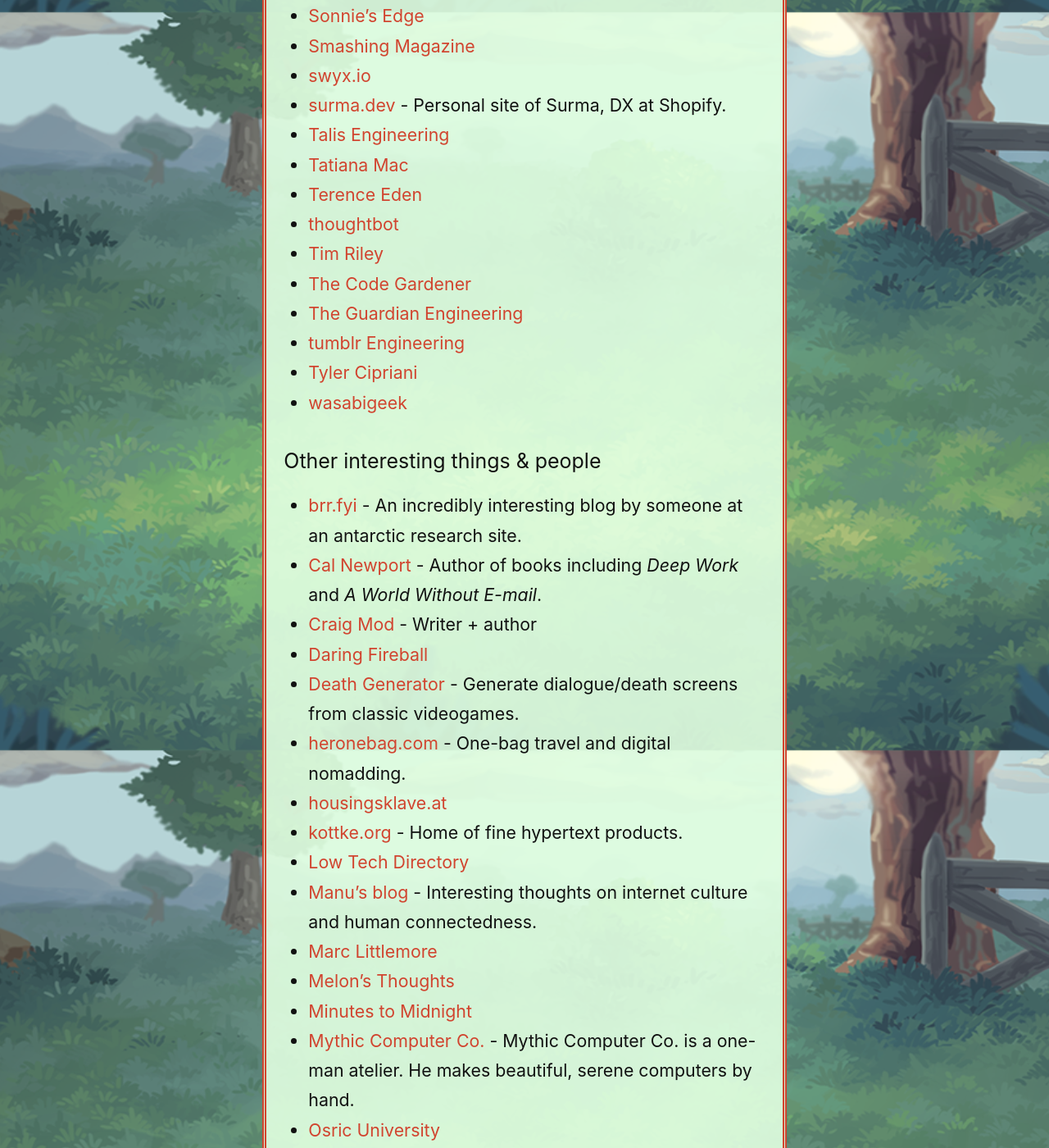
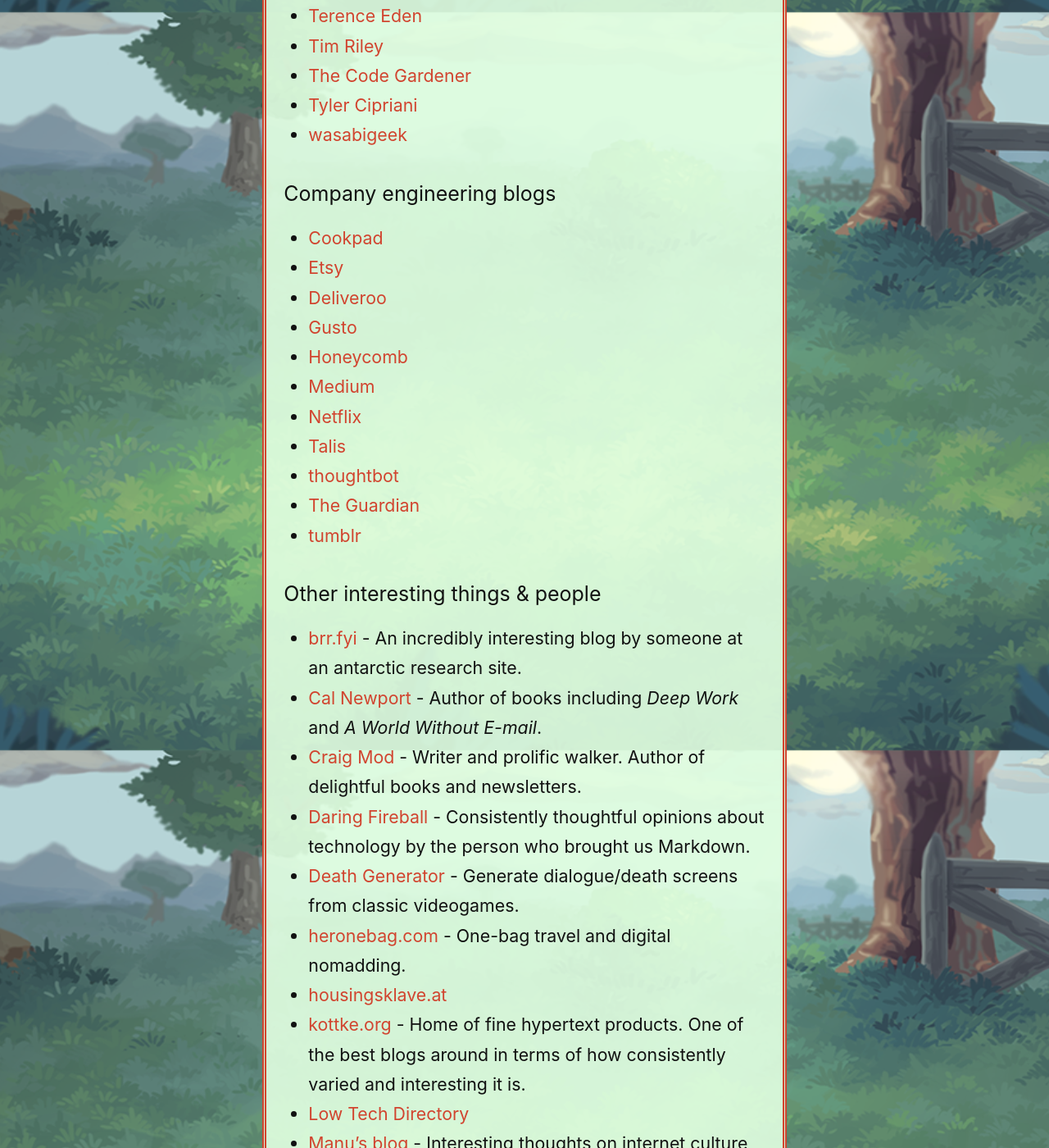
Before and after one commit to jsrn/jsrn.github.io, a Jekyll site: the page built from links.md, in a window 1280 px wide and 1400 px high, scrolled down 3585 px. Shown: the whole window at 82% size. Built offline with Jekyll 4.4.1, drawn with Linux system fonts in a browser that asks for light colours; some of the changed text lies outside the part shown.

Commit message:
updated link contexts

```diff
--- a/links.md
+++ b/links.md
@@ -35,15 +35,15 @@
 
 ## Comics
 
-- [MonkeyUser](https://www.monkeyuser.com)
-- [xkcd](https://xkcd.com)
+- [MonkeyUser](https://www.monkeyuser.com) - Comics about the joy of working in tech.
+- [xkcd](https://xkcd.com) - A webcomic of romance, sarcasm, math, and language.
 
 ## Technology and programming
 
-- [Accessabilly](https://accessabilly.com)
+- [Accessabilly](https://accessabilly.com) -  Martin Mengele's blog about accessibility and user experience.
 - [Addy Osmani](https://addyosmani.com) - Software Engineer and leader currently working on the Google Chrome web browser.
-- [A List Apart](https://alistapart.com)
-- [Accidentally in Code](https://cate.blog)
+- [A List Apart](https://alistapart.com) - Interesting blog posts on design.
+- [Accidentally in Code](https://cate.blog) - Cate is an Engineering Director at DuckDuckGo and an advisor at Glowforge.
 - [Alvaro Montoro](http://alvaromontoro.com)
 - [Anil Dash](https://anildash.com)
 - [Avdi Grimm](https://avdi.codes/) - A great teacher of Ruby programming and more.
@@ -54,20 +54,15 @@
 - [Cheapskates Guide](https://cheapskatesguide.org)
 - [Code with Jason](https://www.codewithjason.com)
 - [Collin Donnell](https://collindonnell.com)
-- [Cookpad Engineering](https://sourcediving.com)
 - [CSS-Tricks](https://css-tricks.com)
 - [David Peach](https://blog.davidpeach.me) - Laravel & neovim.
-- [Deliveroo Engineering](https://deliveroo.engineering)
 - [dnsmichi.at](https://dnsmichi.at)
 - [esparta.co](https://esparta.co)
 - [Erica Sadun](https://ericasadun.com)
-- [Etsy Engineering](http://codeascraft.com)
 - [Faraaz's Blog](https://faraazahmad.github.io)
 - [flower.codes](http://flower.codes/) - Personal site of Zach.
 - [furbo.org](https://furbo.org)
 - [Go Make Things](https://gomakethings.com/) - Advocate for simple, resilient JavaScript programming that works for everybody.
-- [Gusto Engineering](https://engineering.gusto.com)
-- [Honeycomb](https://www.honeycomb.io/blog) - The engineering blog of the observability platform.
 - [House of van Schneider](https://vanschneider.com)
 - [inessential](https://inessential.com)
 - [interblah.net](https://interblah.net/)
@@ -80,11 +75,9 @@
 - [Know Your Team](https://blog.knowyourcompany.com)
 - [Laura Kalbag](https://laurakalbag.com)
 - [Marc Jenkins](https://marcjenkins.co.uk)
-- [Medium Engineering](https://medium.engineering)
 - [Michiel Sikkes](https://www.michielsikkes.com)
 - [Mike Perham](https://www.mikeperham.com) - The creator of sidekiq, a background task processor for Ruby.
 - [naildrivin5.com](https://naildrivin5.com)
-- [Netflix Engineering](https://netflixtechblog.com)
 - [Nishiki Liu](https://nshki.com)
 - [Oh Hello Ana](https://ohhelloana.blog)
 - [Paul Mucur](https://mudge.name)
@@ -101,27 +94,37 @@
 - [Smashing Magazine](https://www.smashingmagazine.com)
 - [swyx.io](https://www.swyx.io)
 - [surma.dev](https://surma.dev/) - Personal site of Surma, DX at Shopify.
-- [Talis Engineering](https://engineering.talis.com)
 - [Tatiana Mac](https://www.tatianamac.com)
 - [Terence Eden](https://shkspr.mobi)
-- [thoughtbot](https://thoughtbot.com/blog)
 - [Tim Riley](https://timriley.info)
 - [The Code Gardener](https://the.codegardener.com)
-- [The Guardian Engineering](https://www.theguardian.com/info/series/engineering-blog)
-- [tumblr Engineering](http://engineering.tumblr.com)
 - [Tyler Cipriani](https://tylercipriani.com)
 - [wasabigeek](https://wasabigeek.com)
+
+### Company engineering blogs
+
+- [Cookpad](https://sourcediving.com)
+- [Etsy](http://codeascraft.com)
+- [Deliveroo](https://deliveroo.engineering)
+- [Gusto](https://engineering.gusto.com)
+- [Honeycomb](https://www.honeycomb.io/blog)
+- [Medium](https://medium.engineering)
+- [Netflix](https://netflixtechblog.com)
+- [Talis](https://engineering.talis.com)
+- [thoughtbot](https://thoughtbot.com/blog)
+- [The Guardian](https://www.theguardian.com/info/series/engineering-blog)
+- [tumblr](http://engineering.tumblr.com)
 
 ### Other interesting things & people
 
 - [brr.fyi](https://brr.fyi) - An incredibly interesting blog by someone at an antarctic research site.
 - [Cal Newport](https://calnewport.com) - Author of books including _Deep Work_ and _A World Without E-mail_.
-- [Craig Mod](https://craigmod.com) - Writer + author
-- [Daring Fireball](https://daringfireball.net)
+- [Craig Mod](https://craigmod.com) - Writer and prolific walker. Author of delightful books and newsletters.
+- [Daring Fireball](https://daringfireball.net) - Consistently thoughtful opinions about technology by the person who brought us Markdown.
 - [Death Generator](https://deathgenerator.com) - Generate dialogue/death screens from classic videogames.
 - [heronebag.com](https://heronebag.com) - One-bag travel and digital nomadding.
 - [housingsklave.at](https://housingsklave.at)
-- [kottke.org](http://kottke.org) - Home of fine hypertext products.
+- [kottke.org](http://kottke.org) - Home of fine hypertext products. One of the best blogs around in terms of how consistently varied and interesting it is.
 - [Low Tech Directory](https://emreed.net/LowTech_Directory)
 - [Manu's blog](https://manuelmoreale.com) - Interesting thoughts on internet culture and human connectedness.
 - [Marc Littlemore](https://www.marclittlemore.com)
```
